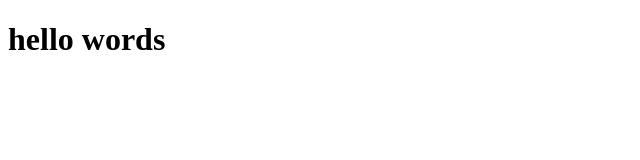
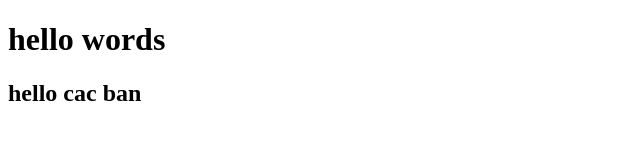
Before and after one commit to congtuong110896/git-demo, a plain HTML site: page index.html in a window 1280 px wide. Shown: the whole page, without its empty margins (0-640 px from the left). Drawn offline with Linux system fonts and the light colour scheme.

Commit message:
Update index.html

```diff
--- a/index.html
+++ b/index.html
@@ -8,5 +8,6 @@
 </head>
 <body>
     <h1>hello words</h1>
+    <h2>hello cac ban</h2>
 </body>
 </html>
```
